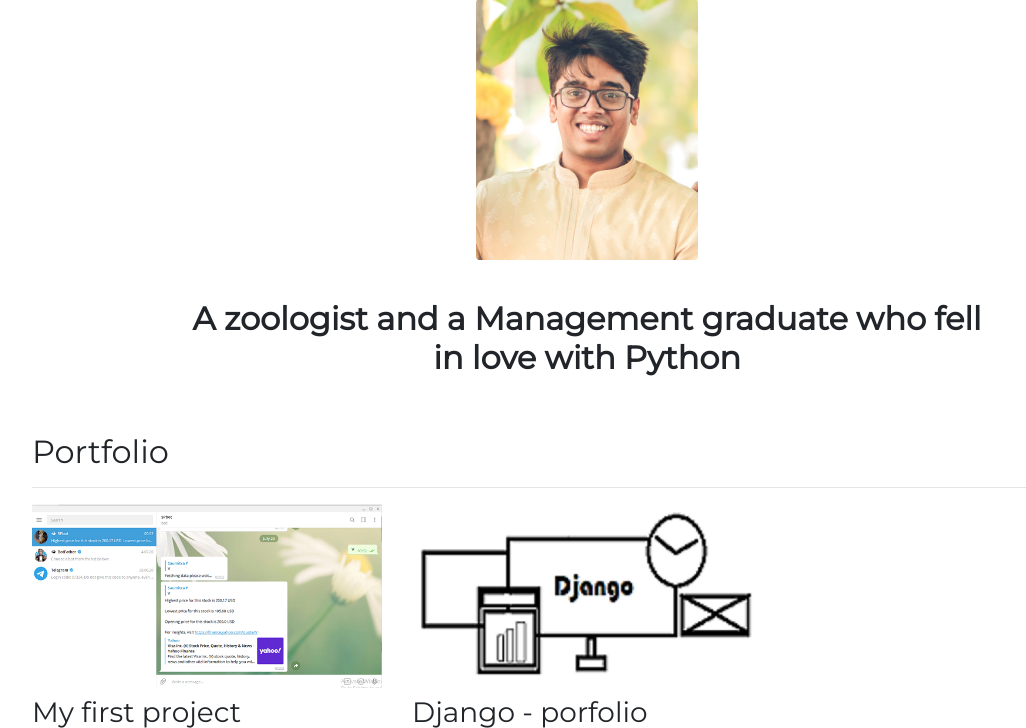
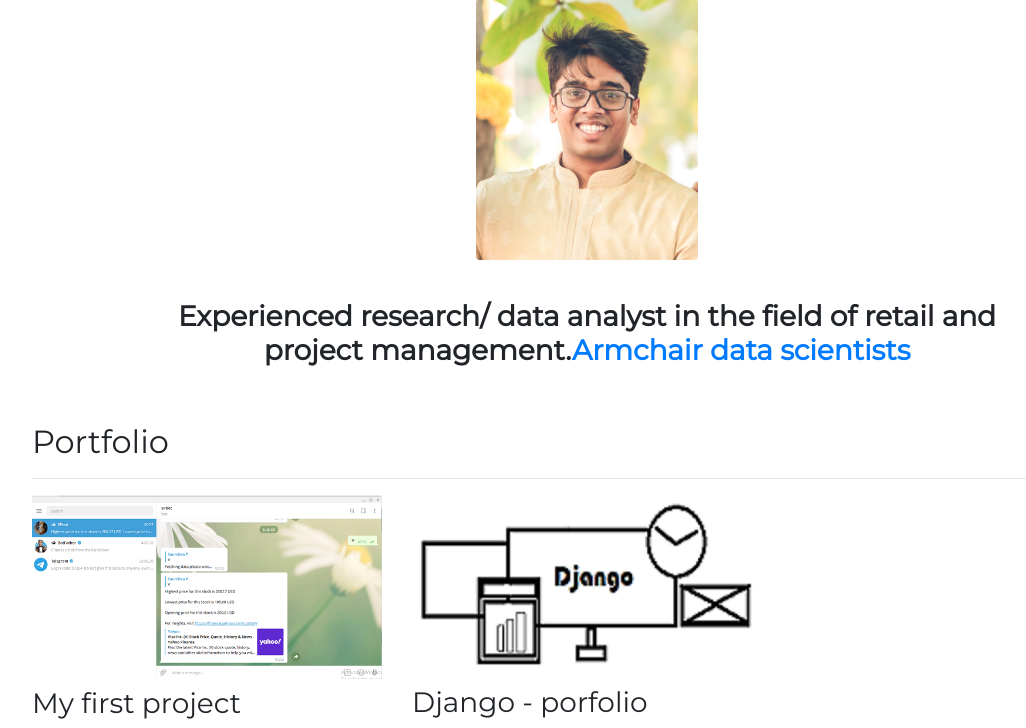
Before and after one commit to InsertMusicHere/Django_experiment, a Django app: page / in a window 1280 px wide. Shown: the part 73-801 px from the top of the page, without its empty margins (53-1079 px from the left). Run offline with Django 3.2, Linux system fonts and the light colour scheme; data comes from the database, SQL or seed files in the repository; some libraries are stand-ins or nearby versions.

Commit message:
Changed name and added local settings file

```diff
--- a/portfolio/templates/portfolio/home.html
+++ b/portfolio/templates/portfolio/home.html
@@ -13,7 +13,7 @@
 <br>
 <div class="row justify-content-center mb-3">
   <div class="col-md-9 text-center">
-    <h2 class="text-center font-weight-bold">A zoologist and a Management graduate who fell in love with Python</h2>
+    <h3 class="text-center font-weight-bold">Experienced research/ data analyst in the field of retail and project management.<a href="https://www.forbes.com/sites/bernardmarr/2020/02/24/the-9-best-free-online-data-science-courses-in-2020/#6c014e392bbf" target="_blank">Armchair data scientists</a></h3>
   </div>
 </div>
 
```
